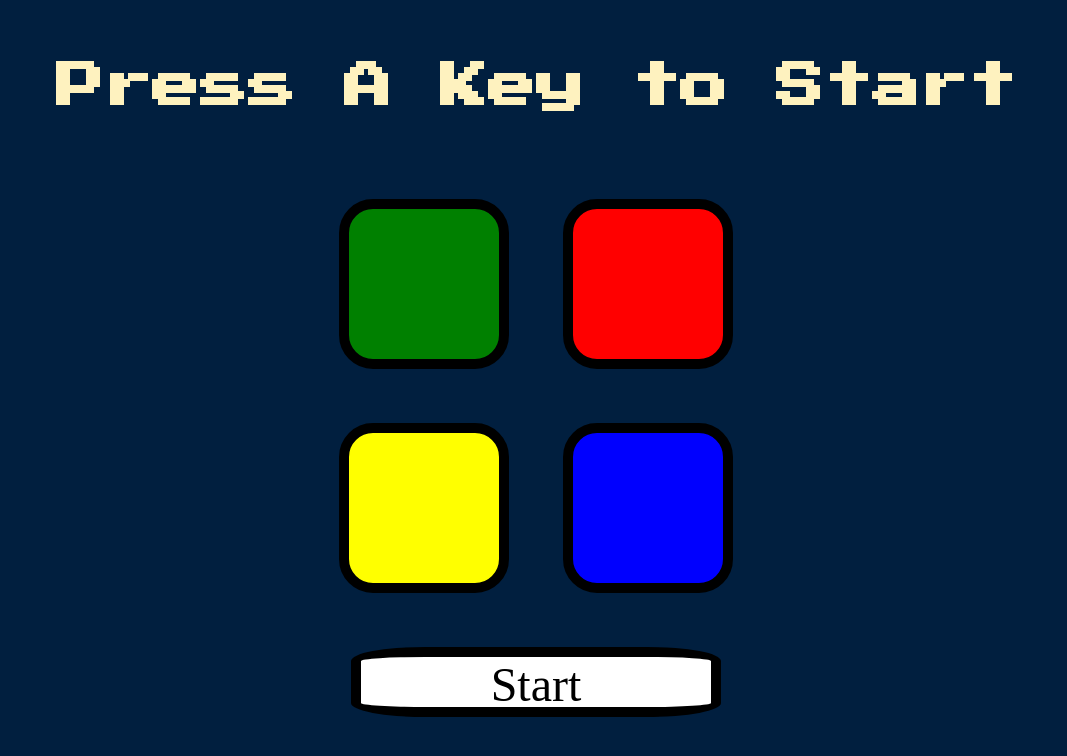
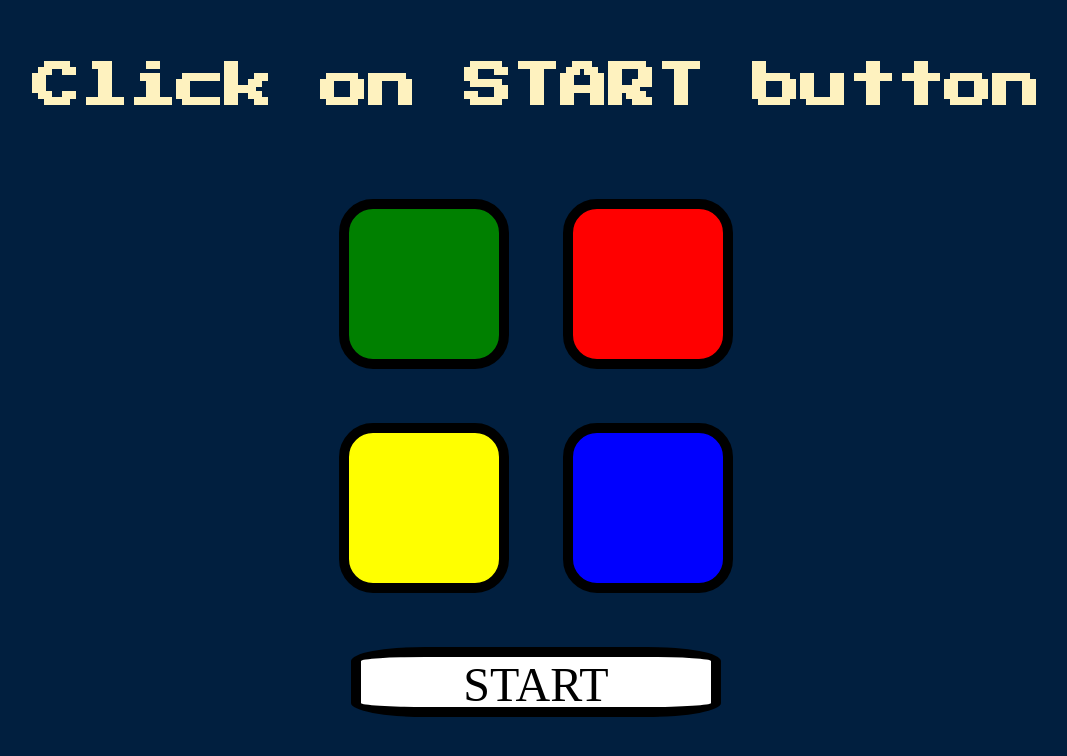
Before and after one commit to Prathamesh-1610/Simon, a plain HTML site: page index.html in a window 1280 px wide. Shown: the whole page, without its empty margins (104-1171 px from the left). Drawn offline with nearby package versions, Linux system fonts and the light colour scheme.

Commit message:
Click start Button

```diff
--- a/index.html
+++ b/index.html
@@ -9,7 +9,7 @@
 </head>
 
 <body>
-  <h1 id="level-title">Press A Key to Start</h1>
+  <h1 id="level-title">Click on START button</h1>
   <div class="container">
     <div lass="row">
 
@@ -35,7 +35,7 @@
 
     <div class="row">
        <div type="button" id="white" class="Startbtn white">
-          Start
+          START
        </div>
     </div>
 
```
